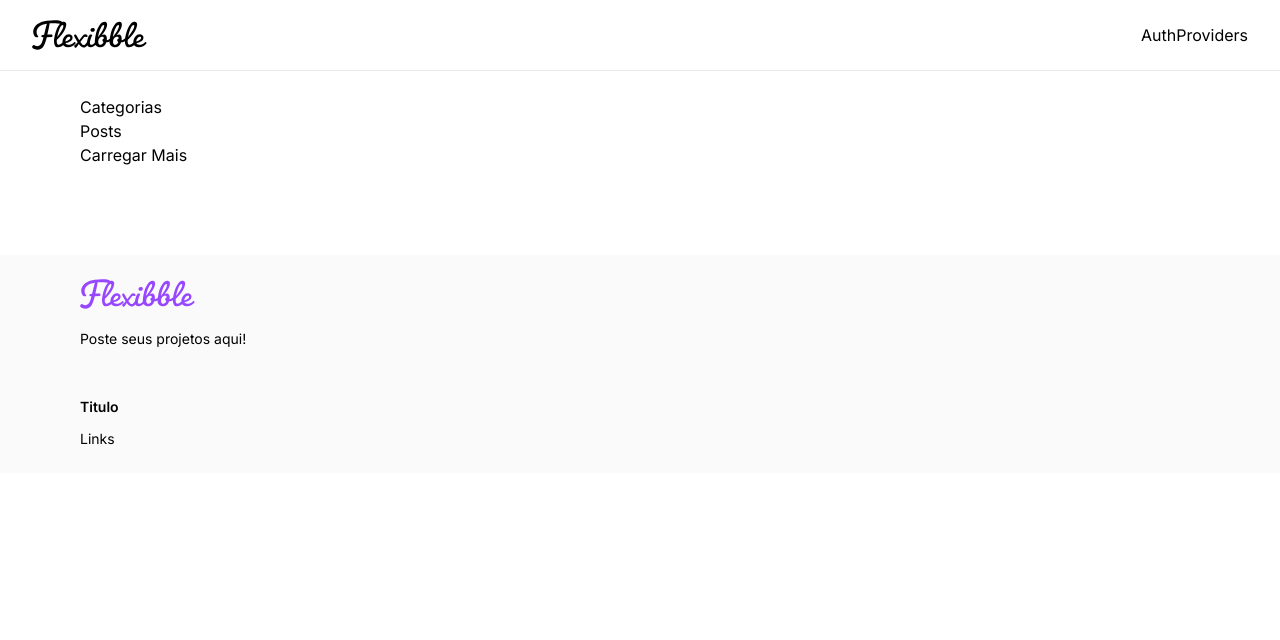
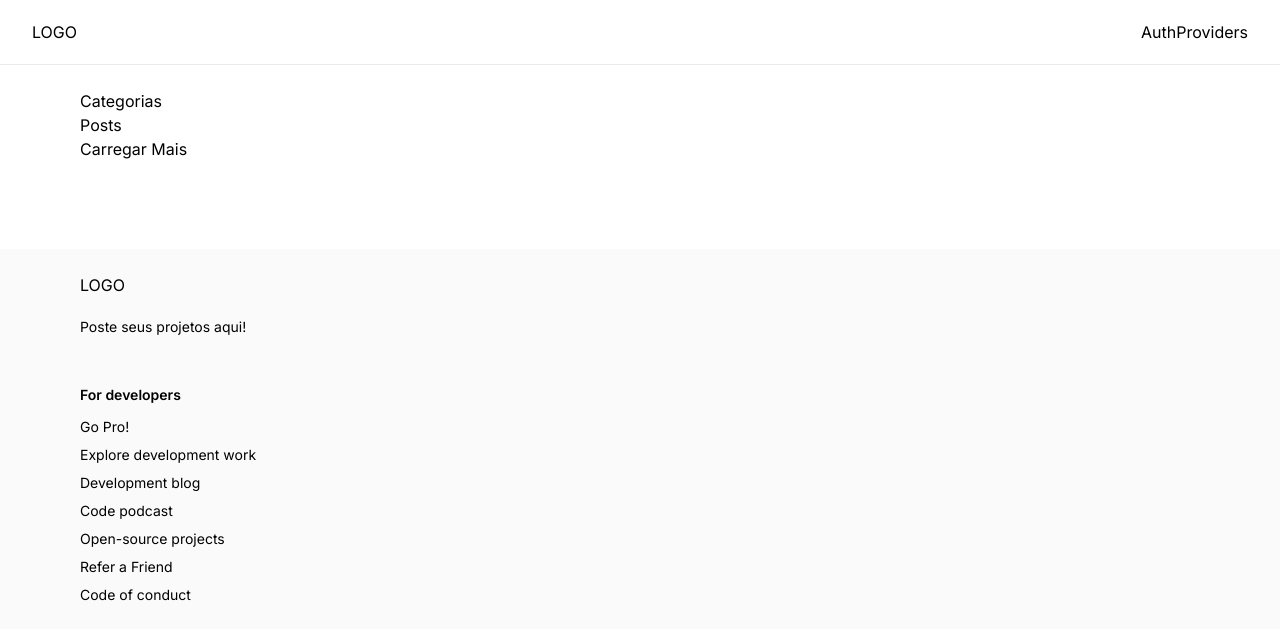
Before and after one commit to mauromaiodev/next-13-fullstack-page, a Next.js app: page / in a window 1280 px wide. Shown: the top 640 px of the page. Built offline with nearby package versions, Linux system fonts and the light colour scheme.

Commit message:
refactoring-image-component-and-footerColumn-map

```diff
--- a/components/Footer.tsx
+++ b/components/Footer.tsx
@@ -1,9 +1,21 @@
-import Image from "next/image";
+import { footerLinks } from "@/constants";
+import Link from "next/link";
 
-const FooterColumn = () => (
+type ColumnProps = {
+  title: string;
+  links: Array<string>;
+};
+
+const FooterColumn = ({ title, links }: ColumnProps) => (
   <div className="footer_column">
-    <h4 className="font-semibold">Titulo</h4>
-    <ul className="flex flex-col gap-2 font-normal">Links</ul>
+    <h4 className="font-semibold">{title}</h4>
+    <ul className="flex flex-col gap-2 font-normal">
+      {links.map((link) => (
+        <Link href="/" key={link}>
+          {link}
+        </Link>
+      ))}
+    </ul>
   </div>
 );
 
@@ -12,19 +24,17 @@ const Footer = () => {
     <footer className="flexStart footer">
       <div className="flex flex-col gap-12 w-full">
         <div className="flex items-start flex-col">
-          <Image
-            src="/logo-purple.svg"
-            width={115}
-            height={38}
-            alt="Flexibble"
-          />
-
+          {/* <Image src="" width={115} height={38} alt="LOGO" /> */}
+          LOGO
           <p className="text-start text-sm font-normal mt-5 max-w-xs">
             Poste seus projetos aqui!
           </p>
         </div>
         <div className="flex flex-wrap gap-12">
-          <FooterColumn />
+          <FooterColumn
+            title={footerLinks[0].title}
+            links={footerLinks[0].links}
+          />
         </div>
       </div>
     </footer>
--- a/components/Navbar.tsx
+++ b/components/Navbar.tsx
@@ -1,6 +1,5 @@
+import { NavLinks } from "@/constants";
 import Link from "next/link";
-import Image from "next/image";
-import { NavLinks } from "@/constants";
 import AuthProviders from "./AuthProviders";
 
 const Navbar = () => {
@@ -10,7 +9,8 @@ const Navbar = () => {
     <nav className="flexBetween navbar">
       <div className="flex-1 flexStart gap-10">
         <Link href="/">
-          <Image src="/logo.svg" width={115} height={43} alt="Flexibble" />
+          {/* <Image src="/" width={115} height={43} alt="LOGO" /> */}
+          LOGO
         </Link>
         <ul className="xl:flex hidden text-small gap-7">
           {NavLinks.map((link) => (
```
